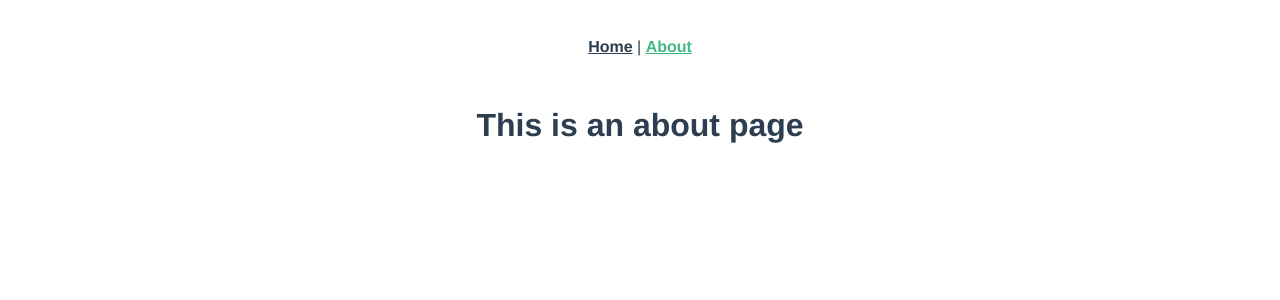
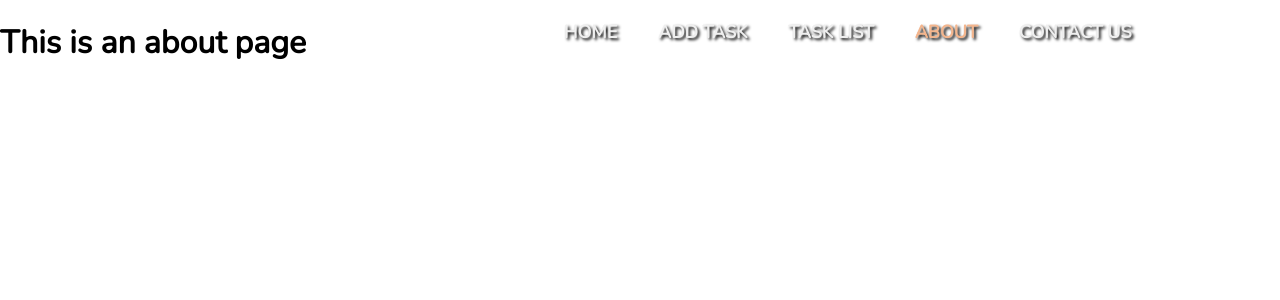
Before and after one commit to BernardaBrkic/to-do-app, a Vue app: page /#/about in a window 1280 px wide. Shown: the top 300 px of the page. Built offline with nearby package versions, Linux system fonts and the light colour scheme.

Commit message:
Added navbar links.

```diff
--- a/src/App.vue
+++ b/src/App.vue
@@ -1,30 +1,91 @@
 <template>
   <nav>
-    <router-link to="/">Home</router-link> |
-    <router-link to="/about">About</router-link>
+    <div class="wrapper">
+      <router-link to="/contactus">Contact us</router-link>
+      <router-link to="/about">About</router-link>
+      <router-link to="/tasklist">Task list</router-link>
+      <router-link to="/addtask">Add Task</router-link>
+      <router-link to="/">Home</router-link>
+    </div>
   </nav>
   <router-view />
 </template>
 
 <style>
-#app {
-  font-family: Avenir, Helvetica, Arial, sans-serif;
-  -webkit-font-smoothing: antialiased;
-  -moz-osx-font-smoothing: grayscale;
-  text-align: center;
-  color: #2c3e50;
+@import url("https://fonts.googleapis.com/css2?family=Nunito");
+
+* {
+  font-family: "Nunito", sans-serif;
 }
-
+body {
+  padding: 0;
+  margin: 0;
+}
+.wrapper {
+  width: 100%;
+  max-width: 80%;
+  margin: 0 auto;
+}
 nav {
-  padding: 30px;
+  position: fixed;
+  width: 100%;
+  z-index: 3;
+  top: 0;
 }
-
 nav a {
   font-weight: bold;
-  color: #2c3e50;
+  color: #efefef;
+  text-decoration: none;
+  text-transform: uppercase;
+  float: right;
+  margin: 20px 2%;
+  font-size: 18px;
+  text-shadow: 2px 2px 3px #000;
 }
-
 nav a.router-link-exact-active {
-  color: #42b983;
+  color: #f3b58d;
+  transition: 0.2s;
+}
+section h1 {
+  color: #4cb494;
+  text-shadow: 2px 2px 3px #000;
+  font-size: 35px;
+}
+section p {
+  font-size: 18px;
+}
+.wrapper {
+  width: 100%;
+  max-width: 80%;
+  margin: 0 auto;
+}
+.overlay {
+  position: fixed;
+  height: 100vh;
+  width: 100%;
+  top: 0;
+  background-image: linear-gradient(to right, #00000000, #000000c5);
+}
+.content {
+  height: 100vh;
+  width: 100%;
+  position: fixed;
+  top: 0;
+  z-index: 2;
+  display: flex;
+  align-items: center;
+}
+.content .wrapper {
+  display: flex;
+  justify-content: flex-end;
+  align-items: center;
+  flex: 50%;
+}
+section {
+  display: flex;
+  flex-direction: column;
+  width: 35%;
+  color: #efefef;
+  text-align: right;
 }
 </style>
```
